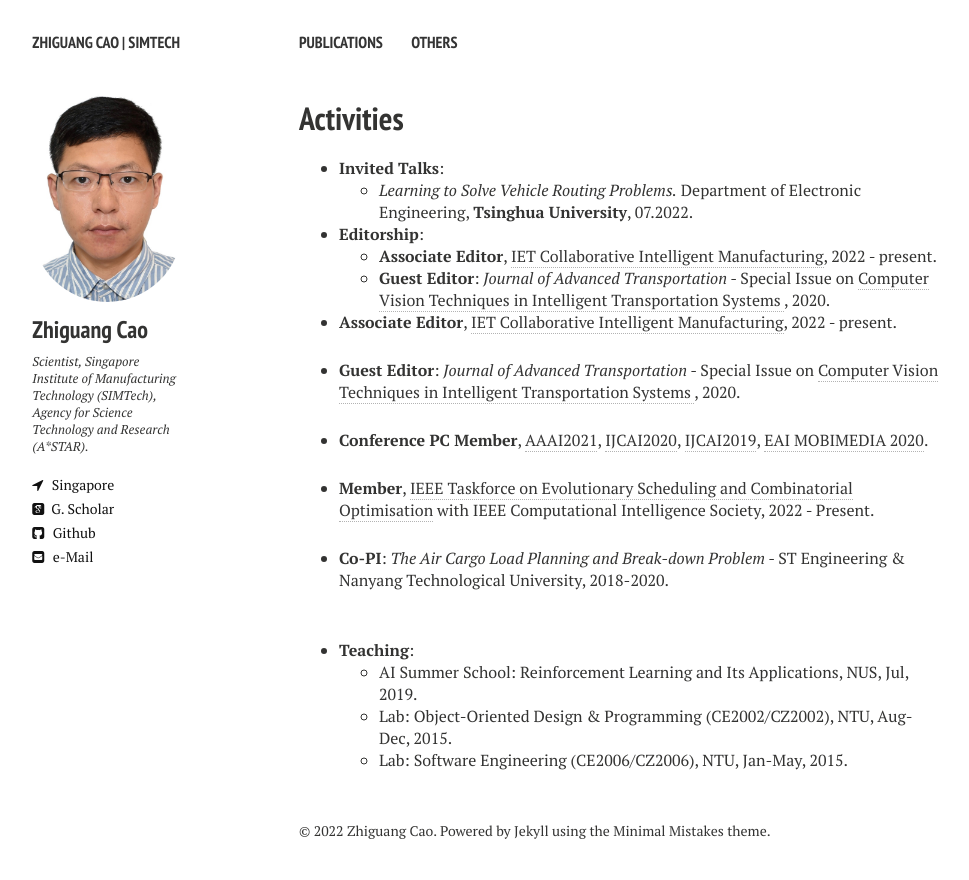
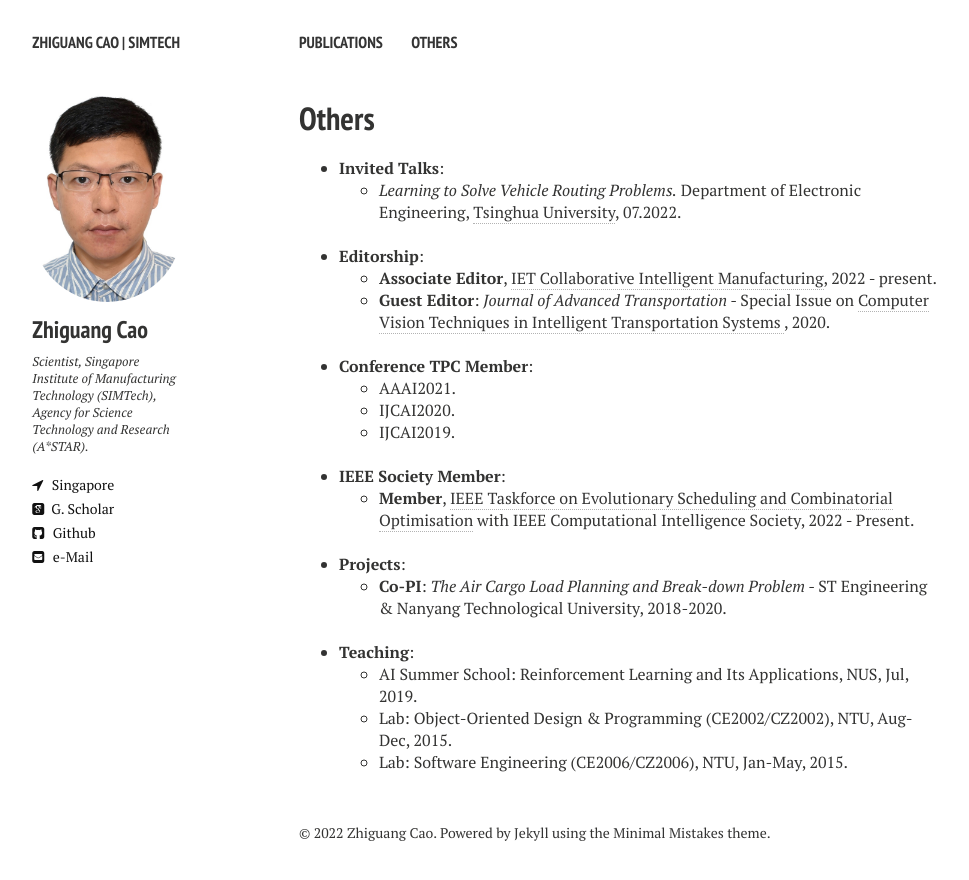
Before and after one commit to zhiguangcaosg/zhiguangcaosg.github.io, a Jekyll site: the page built from services.md, in a window 1280 px wide. Shown: the top 880 px of the page, without its empty margins (21-990 px from the left). Built offline with Jekyll 4.4.1, drawn with Linux system fonts in a browser that asks for light colours; nearby versions of some CDN libraries.

Commit message:
Update services.md

```diff
--- a/services.md
+++ b/services.md
@@ -1,8 +1,8 @@
 ---
 layout: home2
-permalink: /activities/
-title: Activities
-tags: [activities]
+permalink: /others/
+title: Others
+tags: [others]
 modified: 6-3-2018
 comments: false
 ---
@@ -19,11 +19,11 @@ comments: false
 <li>
 <b>Invited Talks</b>:
 	<ul>
-	<li> <i>Learning to Solve Vehicle Routing Problems.</i> Department of Electronic Engineering, <b>Tsinghua University</b>, 07.2022.
+	<li> <i>Learning to Solve Vehicle Routing Problems.</i> Department of Electronic Engineering, <a href="https://www.ee.tsinghua.edu.cn/en/" target="_blank">Tsinghua University</a>, 07.2022.
 	</li>
 	</ul>
 </li>
-
+<br>
 
 <li>
 <b>Editorship</b>:
@@ -34,32 +34,30 @@ comments: false
 	</li>
 	</ul>
 </li>
-
+<br>
 
 <li>
-<p>
-<b>Associate Editor</b>, <a href="https://digital-library.theiet.org/content/journals/iet-cim" target="_blank"> IET Collaborative Intelligent Manufacturing</a>, 2022 - present.
-</p>
+<b>Conference TPC Member</b>:
+	<ul>
+	<li> AAAI2021.
+	</li>
+	<li> IJCAI2020.
+	</li>
+	<li> IJCAI2019.
+	</li>
+	</ul>
 </li>
+<br>
 
 <li>
-<p>
-<b>Guest Editor</b>: <i><a href="https://www.hindawi.com/journals/jat/" target="_blank">Journal of Advanced Transportation</a></i> - Special Issue on <a href="https://www.hindawi.com/journals/jat/si/482196/" target="_blank"> Computer Vision Techniques in Intelligent Transportation Systems </a>, 2020.
-</p>
+<b>IEEE Society Member</b>:
+	<ul>
+	<li> <b>Member</b>, <a href="https://homepages.ecs.vuw.ac.nz/~yimei/ieee-tf-esco/" target="_blank"> IEEE Taskforce on Evolutionary Scheduling and Combinatorial Optimisation</a> with IEEE Computational Intelligence Society, 2022 - Present.
+	</li>
+	</ul>
 </li>
+<br>
 
-
-<li>
-<p>
-<b>Conference PC Member</b>, <a href="https://aaai.org/Conferences/AAAI-21/aaai21call/" target="_blank"> AAAI2021</a>, <a href="https://ijcai20.org/" target="_blank"> IJCAI2020</a>, <a href="https://ijcai19.org/" target="_blank"> IJCAI2019</a>,  <a href="http://mobimedia.org/" target="_blank"> EAI MOBIMEDIA 2020</a>.
-</p>
-</li>
-
-<li>
-<p>
-<b>Member</b>, <a href="https://homepages.ecs.vuw.ac.nz/~yimei/ieee-tf-esco/" target="_blank"> IEEE Taskforce on Evolutionary Scheduling and Combinatorial Optimisation</a> with IEEE Computational Intelligence Society, 2022 - Present.
-</p>
-</li>
 
 <!--
 <li>
@@ -70,11 +68,12 @@ comments: false
 -->
 
 <li>
-<p>
-<b>Co-PI</b>: <i> The Air Cargo Load Planning and Break-down Problem</i> - ST Engineering & Nanyang Technological University, 2018-2020.
-</p>
+<b>Projects</b>:
+	<ul>
+	<li> <b>Co-PI</b>: <i> The Air Cargo Load Planning and Break-down Problem</i> - ST Engineering & Nanyang Technological University, 2018-2020.
+	</li>
+	</ul>
 </li>
-
 <br>
 
 <li>
```
